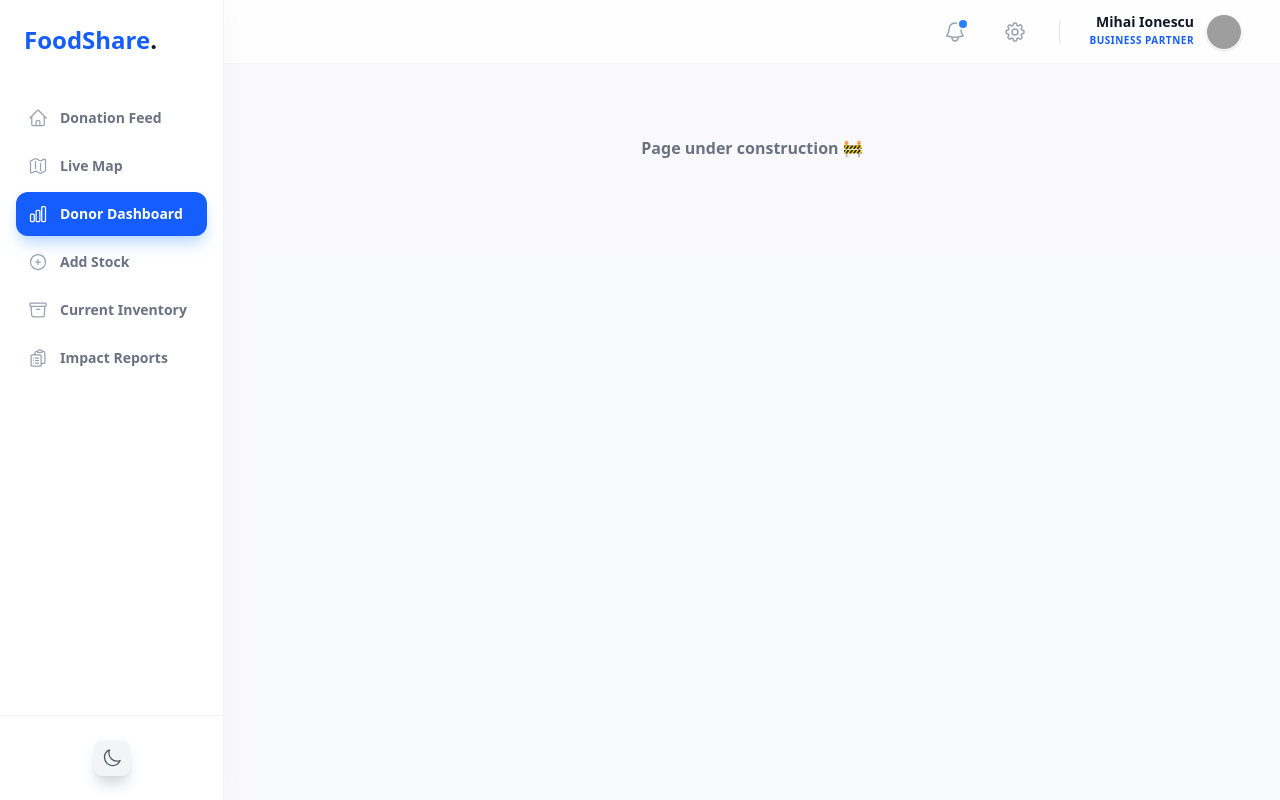
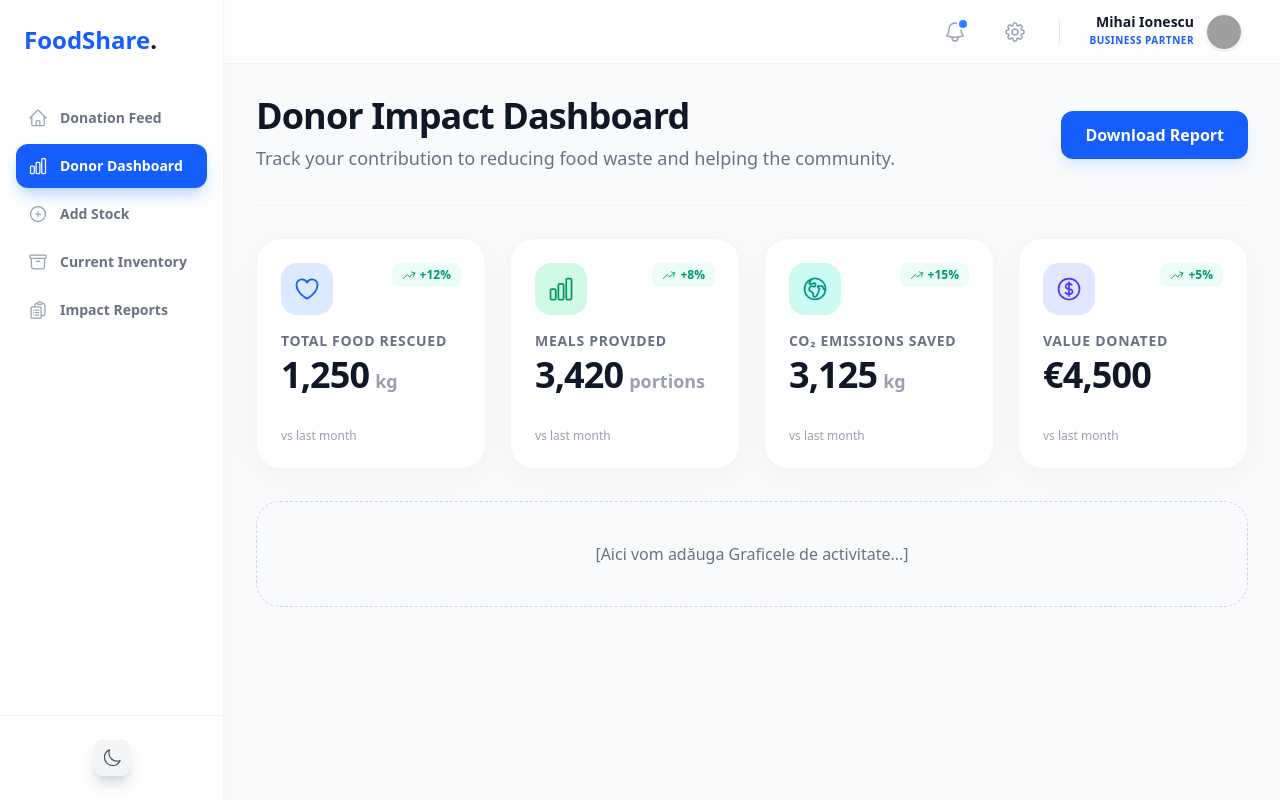
Before and after one commit to LeoMurjinschi/VLM, a React (Vite) app: page /dashboard in a window 1280 px wide. Built offline with nearby package versions, Linux system fonts and the light colour scheme; grey boxes are pictures that could not be loaded.

Commit message:
added the Donnor Dashboard page

```diff
--- a/package.json
+++ b/package.json
@@ -21,6 +21,7 @@
     "react-dom": "^19.2.0",
     "react-router-dom": "^7.13.0",
     "react-toastify": "^11.0.5",
+    "recharts": "^3.7.0",
     "tailwindcss": "^4.1.18"
   },
   "devDependencies": {
--- a/src/App.tsx
+++ b/src/App.tsx
@@ -6,6 +6,7 @@ import CurrentInventory from './pages/CurrentInventory';
 import { ThemeProvider } from './context/ThemeContext';
 import { InventoryProvider } from './context/InventoryContext';
 import ToastProvider from './components/UI/ToastProvider';
+import DonorDashboard from './pages/DonorDashboard';
 
 function App() {
   return (
@@ -17,9 +18,10 @@ function App() {
               <Route path="/" element={<DashboardLayout />}>
                 <Route index element={<Navigate to="/feed" replace />} />
                 <Route path="feed" element={<DonationFeed />} />
+                <Route path="dashboard" element={<DonorDashboard />} /> {/* <-- ADAUGĂ RUTA ASTA */}
                 <Route path="add-stock" element={<AddStock />} />
                 <Route path="inventory" element={<CurrentInventory />} />
-                <Route path="*" element={<div className="p-10 text-center text-gray-500 font-bold">Page under construction 🚧</div>} />
+                <Route path="*" element={<div className="p-10 text-center text-gray-500 font-bold">Page not found. Error 404</div>} />
               </Route>
             </Routes>
           </BrowserRouter>
--- a/src/layouts/Sidebar.tsx
+++ b/src/layouts/Sidebar.tsx
@@ -21,7 +21,6 @@ interface SidebarProps {
 
 const navigation: NavItem[] = [
   { name: 'Donation Feed', href: '/feed', icon: HomeIcon },
-  { name: 'Live Map', href: '/map', icon: MapIcon },
   { name: 'Donor Dashboard', href: '/dashboard', icon: ChartBarIcon },
   { name: 'Add Stock', href: '/add-stock', icon: PlusCircleIcon },
   { name: 'Current Inventory', href: '/inventory', icon: ArchiveBoxIcon },
--- /dev/null
+++ b/src/pages/DonorDashboard.tsx
@@ -0,0 +1,163 @@
+import React from 'react';
+import {
+  HeartIcon,
+  GlobeEuropeAfricaIcon,
+  CurrencyDollarIcon,
+  ChartBarIcon,
+  ArrowTrendingUpIcon
+} from '@heroicons/react/24/outline';
+import { useTheme } from '../hooks/useTheme';
+
+// Date mockuite pentru statistici (mai târziu pot fi calculate din Context)
+const MOCK_STATS = [
+  {
+    title: 'Total Food Rescued',
+    value: '1,250',
+    unit: 'kg',
+    trend: '+12%',
+    trendLabel: 'vs last month',
+    icon: HeartIcon,
+    color: 'blue',
+  },
+  {
+    title: 'Meals Provided',
+    value: '3,420',
+    unit: 'portions',
+    trend: '+8%',
+    trendLabel: 'vs last month',
+    icon: ChartBarIcon,
+    color: 'emerald',
+  },
+  {
+    title: 'CO₂ Emissions Saved',
+    value: '3,125',
+    unit: 'kg',
+    trend: '+15%',
+    trendLabel: 'vs last month',
+    icon: GlobeEuropeAfricaIcon,
+    color: 'teal',
+  },
+  {
+    title: 'Value Donated',
+    value: '€4,500',
+    unit: '',
+    trend: '+5%',
+    trendLabel: 'vs last month',
+    icon: CurrencyDollarIcon,
+    color: 'indigo',
+  }
+];
+
+const DonorDashboard: React.FC = () => {
+  const { theme } = useTheme();
+
+  // O funcție ajutătoare pentru a genera culorile iconițelor dinamic
+  const getColorClasses = (colorName: string) => {
+    const isLight = theme === 'light';
+    switch (colorName) {
+      case 'blue': return isLight ? 'bg-blue-100 text-blue-600' : 'bg-blue-900/40 text-blue-400';
+      case 'emerald': return isLight ? 'bg-emerald-100 text-emerald-600' : 'bg-emerald-900/40 text-emerald-400';
+      case 'teal': return isLight ? 'bg-teal-100 text-teal-600' : 'bg-teal-900/40 text-teal-400';
+      case 'indigo': return isLight ? 'bg-indigo-100 text-indigo-600' : 'bg-indigo-900/40 text-indigo-400';
+      default: return isLight ? 'bg-gray-100 text-gray-600' : 'bg-gray-800 text-gray-400';
+    }
+  };
+
+  return (
+    <div className={`space-y-8 max-w-7xl mx-auto min-h-screen relative pb-10 ${
+      theme === 'light' ? 'bg-gray-50' : 'bg-gray-900'
+    }`}>
+
+      {/* HEADER PAGINĂ */}
+      <div className={`pb-6 border-b relative z-20 ${
+        theme === 'light' ? 'border-gray-100' : 'border-gray-700'
+      }`}>
+        <div className="flex flex-col md:flex-row md:items-center justify-between gap-4 mb-2">
+          <div>
+            <h1 className={`text-3xl md:text-4xl font-extrabold tracking-tight mb-2 ${
+              theme === 'light' ? 'text-gray-900' : 'text-gray-100'
+            }`}>
+              Donor Impact Dashboard
+            </h1>
+            <p className={`text-base md:text-lg leading-relaxed ${
+              theme === 'light' ? 'text-gray-500' : 'text-gray-400'
+            }`}>
+              Track your contribution to reducing food waste and helping the community.
+            </p>
+          </div>
+
+          {/* Un buton rapid de acțiune (opțional) */}
+          <button className="flex items-center justify-center gap-2 px-6 py-3 text-white bg-blue-600 hover:bg-blue-700 font-bold rounded-xl shadow-lg shadow-blue-200/50 active:scale-[0.98] transition-all w-full md:w-auto">
+             Download Report
+          </button>
+        </div>
+      </div>
+
+      {/* COMPONENTA 1: GRID-UL DE STATISTICI (KPIs) */}
+      <div className="grid grid-cols-1 sm:grid-cols-2 lg:grid-cols-4 gap-5 md:gap-6 animate-fade-in-up">
+        {MOCK_STATS.map((stat, index) => (
+          <div
+            key={index}
+            className={`p-6 rounded-3xl border shadow-[0_8px_30px_rgb(0,0,0,0.04)] transition-transform duration-300 hover:-translate-y-1 ${
+              theme === 'light'
+                ? 'bg-white border-gray-100'
+                : 'bg-gray-800 border-gray-700'
+            }`}
+          >
+            <div className="flex justify-between items-start mb-4">
+              <div className={`p-3 rounded-2xl ${getColorClasses(stat.color)}`}>
+                <stat.icon className="w-7 h-7" />
+              </div>
+              <div className={`flex items-center gap-1 text-xs font-bold px-2.5 py-1 rounded-lg ${
+                theme === 'light' ? 'bg-emerald-50 text-emerald-600' : 'bg-emerald-900/30 text-emerald-400'
+              }`}>
+                <ArrowTrendingUpIcon className="w-3.5 h-3.5" />
+                {stat.trend}
+              </div>
+            </div>
+
+            <div>
+              <h3 className={`text-sm font-bold uppercase tracking-wider mb-1 ${
+                theme === 'light' ? 'text-gray-500' : 'text-gray-400'
+              }`}>
+                {stat.title}
+              </h3>
+              <div className="flex items-baseline gap-1.5">
+                <span className={`text-3xl md:text-4xl font-extrabold tracking-tight ${
+                  theme === 'light' ? 'text-gray-900' : 'text-gray-100'
+                }`}>
+                  {stat.value}
+                </span>
+                {stat.unit && (
+                  <span className={`text-lg font-bold ${
+                    theme === 'light' ? 'text-gray-400' : 'text-gray-500'
+                  }`}>
+                    {stat.unit}
+                  </span>
+                )}
+              </div>
+            </div>
+
+            <div className={`mt-4 pt-4 border-t text-xs font-medium ${
+              theme === 'light' ? 'border-gray-50 text-gray-400' : 'border-gray-700 text-gray-500'
+            }`}>
+              {stat.trendLabel}
+            </div>
+          </div>
+        ))}
+      </div>
+
+      {/* Aici vor urma Componentele 2 și 3 (Graficele și Activitatea Recentă) */}
+      <div className="mt-8">
+        <div className={`p-10 text-center rounded-3xl border border-dashed ${
+          theme === 'light' ? 'border-gray-300 text-gray-500' : 'border-gray-600 text-gray-400'
+        }`}>
+          [Aici vom adăuga Graficele de activitate...]
+        </div>
+      </div>
+
+    </div>
+  );
+};
+
+export default DonorDashboard;
```
Also changed, not shown: 1 other file (tests, documents, lock files or other folders).
